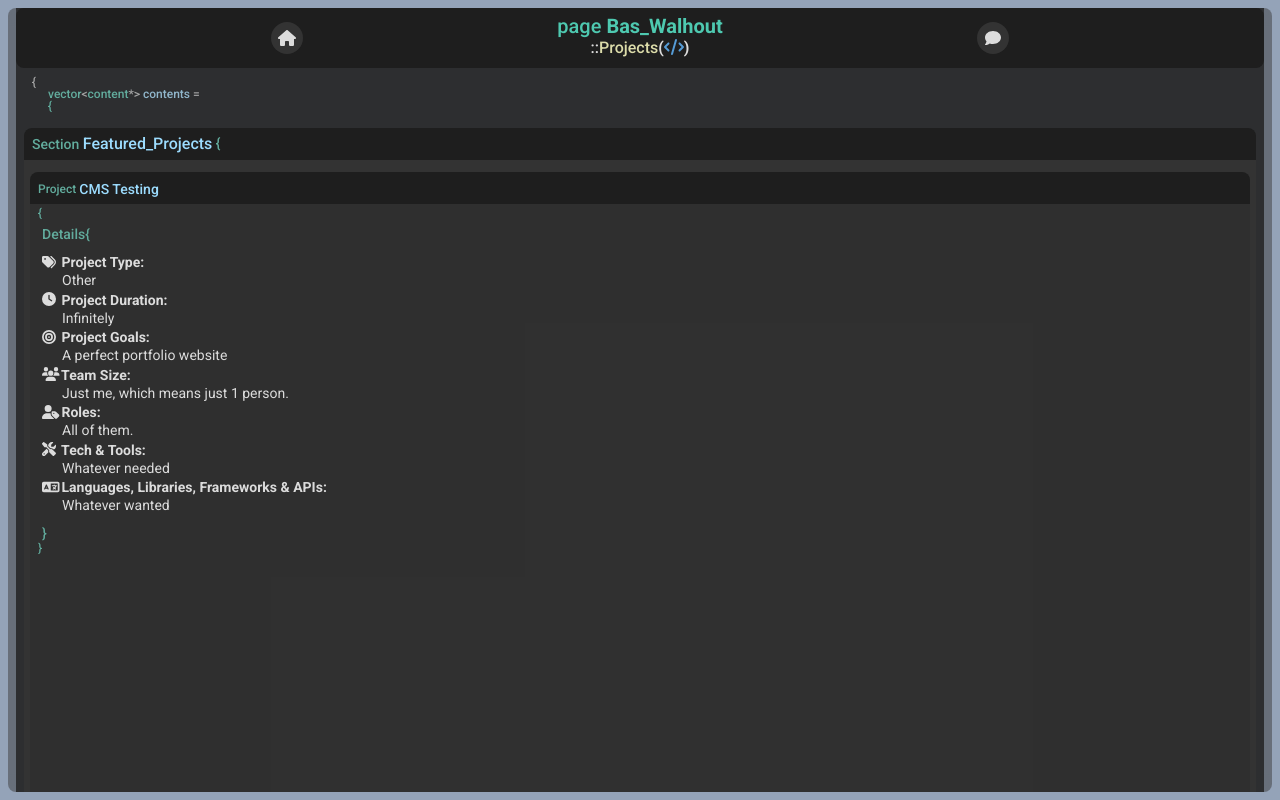
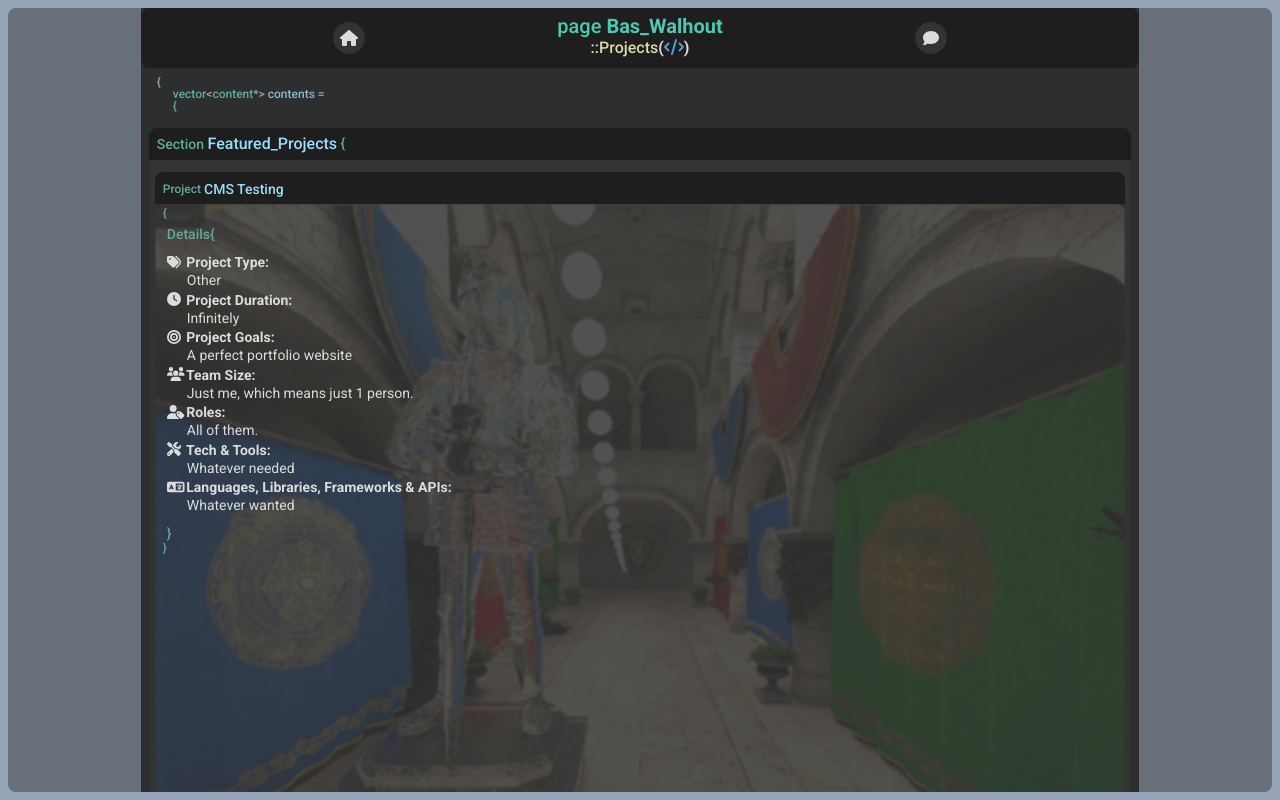
Before and after one commit to brittneypostma/help-next-tailwind, a Next.js app: page /projects in a window 1280 px wide. Built offline with nearby package versions, Linux system fonts and the light colour scheme.

Commit message:
Added background to project pages and started on larger display styling

```diff
--- a/content/projects/2022/cms-testing.json
+++ b/content/projects/2022/cms-testing.json
@@ -158,5 +158,14 @@
         }
       ]
     }
+  ],
+  "background": [
+    {
+      "type": "image",
+      "aspectRatio": "4/3",
+      "fit": "cover",
+      "layout": "fill",
+      "image": "/public/media/projects/2022/cms-testing/images/glassknight.jpg"
+    }
   ]
 }
--- a/src/CMS/content.js
+++ b/src/CMS/content.js
@@ -14,7 +14,7 @@ export function ParseContentItems(itemDescriptions)
     return itemDescriptions.map((description, index) => { return ParseContentItem(description, index); });
 }
 
-export function ParseContentItem(itemDescription, itemIndex)
+export function ParseContentItem(itemDescription, itemIndex, backgroundItem)
 {
 
     let itemType = itemDescription.type;
@@ -34,15 +34,15 @@ export function ParseContentItem(itemDescription, itemIndex)
             break;
 
         case "image":
-            return CreateImageItem(itemDescription, itemIndex);
+            return CreateImageItem(itemDescription, itemIndex, backgroundItem);
             break;
 
         case "video":
-            return CreateVideoItem(itemDescription, itemIndex);
+            return CreateVideoItem(itemDescription, itemIndex, backgroundItem);
             break;
 
         case "slideshow":
-            return CreateSlideshowItem(itemDescription, itemIndex);
+            return CreateSlideshowItem(itemDescription, itemIndex, backgroundItem);
             break;
 
         case "button":
@@ -99,7 +99,7 @@ function CreateDividerItem(description, itemIndex)
     );
 }
 
-function CreateImageItem(description, itemIndex)
+function CreateImageItem(description, itemIndex, backgroundItem)
 {
     let imagePath = description.image.replace('/public/media', '/media');
 
@@ -112,12 +112,13 @@ function CreateImageItem(description, itemIndex)
             ImageLayout={description.layout}
             ImageFit={description.fit}
             ImageAlt={null}
+            BackgroundItem={backgroundItem}
             key={itemIndex}
         />
     );
 }
 
-function CreateVideoItem(description, itemIndex)
+function CreateVideoItem(description, itemIndex, backgroundItem)
 {
     let videoPath = description.video.replace('/public/media', '/media');
 
@@ -131,13 +132,14 @@ function CreateVideoItem(description, itemIndex)
             VideoAspectRatio={description.aspectRatio}
             VideoLayout={description.layout}
             VideoFit={description.fit}
+            BakgroundItem={backgroundItem}
             key={itemIndex}
         />
     );
 
 }
 
-function CreateSlideshowItem(description, itemIndex)
+function CreateSlideshowItem(description, itemIndex, backgroundItem)
 {
 
     let slides = description.slides.map((slide)=>
@@ -161,6 +163,7 @@ function CreateSlideshowItem(description, itemIndex)
             SlideshowControls={description.controls}
             SlideshowAxis={description.direction}
             SlideshowSlides={slides}
+            BackgroundItem={backgroundItem}
             key={itemIndex}
         />
     );
--- a/src/CMS/projects.js
+++ b/src/CMS/projects.js
@@ -60,7 +60,8 @@ export function FetchProjectsContent(projectDir)
                     category: String(projectContentsJson.category),
                     priority: Number.parseInt(projectContentsJson.priority),
                 },
-                thumbnail: projectContentsJson.thumbnail,
+                thumbnail: projectContentsJson.thumbnail[0],
+                background: projectContentsJson.background[0],
                 description: projectContentsJson.description,
                 details:
                 {
--- /dev/null
+++ b/src/components/Background/Background.js
@@ -0,0 +1,14 @@
+import React from "react";
+
+export default class Background extends React.Component
+{
+
+    render()
+    {
+        return(
+            <div className="relative flex flex-col items-center w-full h-full">
+                {this.props.children}
+            </div>)
+    }
+
+}
--- a/src/components/BodyItem/BodyItem.js
+++ b/src/components/BodyItem/BodyItem.js
@@ -19,15 +19,21 @@ export default class BodyItem extends React.Component
         return(
             <ContentContainer
                 className={
-                    "relative block h-fit " +
-                    (this.props.IsGroup ? "group " : "") +
-                    (this.props.Width ?? "w-full ")
+                    "relative block " +
+                    (this.props.IsGroup ? "group" : "") + " " +
+                    (this.props.Width ?? "w-full") + " " +
+                    (this.props.Height ?? "h-fit") + " " +
+                    (this.props.AspectRatio ?? "")
                 }
                 IsLink={this.props.LocalHRef}
                 HRef={this.props.HRef ?? null}
                 Download={this.props.Download ?? null}
             >
                 <div className="relative flex flex-col w-full h-full">
+
+                    {
+                        this.props.NoTypeNames ?
+                        null :
                         <div
                             className=
                             {
@@ -69,9 +75,15 @@ export default class BodyItem extends React.Component
                                 null
                             }
                         </div>
+                    }
+
                     <div className="relative block w-full h-fit">
                         {this.props.children}
                     </div>
+
+                    {
+                        this.props.NoTypeNames ?
+                        null :
                         <div
                             className=
                             {
@@ -91,6 +103,8 @@ export default class BodyItem extends React.Component
                                 {this.props.LastItem ? "" : ","}
                             </span>
                         </div>
+                    }
+
                 </div>
             </ContentContainer>
         );
--- a/src/components/ImageItem/ImageItem.js
+++ b/src/components/ImageItem/ImageItem.js
@@ -74,6 +74,10 @@ export default class ImageItem extends React.Component
                 OpenBracketInline
                 FullItemContent
                 TypeNameBackgrounds
+                NoTypeNames={this.props.BackgroundItem}
+                Width={this.props.BackgroundItem ? "w-fit" : null}
+                Height={this.props.BackgroundItem ? "h-full" : null}
+                AspectRatio={this.props.BackgroundItem ? this.ParseImageAspectRatio() : null}
             >
                 <div
                     className={"relative block w-full " + this.ParseImageAspectRatio() }
--- a/src/components/SlideshowItem/SlideshowItem.js
+++ b/src/components/SlideshowItem/SlideshowItem.js
@@ -560,13 +560,16 @@ export default class SlideshowItem extends React.Component
         return(
             <BodyItem
                 ItemType="Slideshow"
-                ItemName={this.props.VideoName ?? null}
+                ItemName={(this.props.VideoName ?? null)}
                 TypeSize="text-2xs"
                 NameSize="text-xs"
                 OpenBracketInline
                 FullItemContent
                 TypeNameBackgrounds
-
+                NoTypeNames={this.props.BackgroundItem}
+                Width={this.props.BackgroundItem ? "w-fit" : null}
+                Height={this.props.BackgroundItem ? "h-full" : null}
+                AspectRatio={this.props.BackgroundItem ? this.ParseSlideshowAspectRatio() : null}
             >
                 <div
                     className=
--- a/src/components/VideoItem/VideoItem.js
+++ b/src/components/VideoItem/VideoItem.js
@@ -63,12 +63,16 @@ export default class VideoItem extends React.Component
         return(
             <BodyItem
                 ItemType="Video"
-                ItemName={this.props.VideoName ?? null}
+                ItemName={(this.props.VideoName ?? null)}
                 TypeSize="text-2xs"
                 NameSize="text-xs"
                 OpenBracketInline
                 FullItemContent
                 TypeNameBackgrounds
+                NoTypeNames={this.props.BackgroundItem}
+                Width={this.props.BackgroundItem ? "w-fit" : null}
+                Height={this.props.BackgroundItem ? "h-full" : null}
+                AspectRatio={this.props.BackgroundItem ? this.ParseVideoAspectRatio() : null}
             >
                 <div
                     className={"relative block w-full " + this.ParseVideoAspectRatio() }
--- a/src/pages/project/[year]/[name].js
+++ b/src/pages/project/[year]/[name].js
@@ -2,8 +2,9 @@ import React from "react";
 import { faCode, faComment } from "@fortawesome/free-solid-svg-icons";
 
 import ContentPageTemplate from "../../../templates/ContentPageTemplate/ContentPageTemplate";
+import Background from "../../../components/Background/Background";
 import { FetchProjectsContent } from "../../../CMS/projects";
-import { ParseContentItems } from "../../../CMS/content";
+import { ParseContentItems, ParseContentItem } from "../../../CMS/content";
 import { projectDirectory } from "../../../CMS/config";
 
 
@@ -23,6 +24,16 @@ export default class ProjectPage extends React.Component
                     LeftButton:{ Icon: faCode, Href: "/projects" },
                     RightButton:{ Icon: faComment, Href: "/contact" }
                 }}
+                RenderBackground=
+                {
+                    ()=>{
+                        return(
+                            <Background>
+                                {ParseContentItem(this.props.ProjectBackground, null, true)}
+                            </Background>
+                        );
+                    }
+                }
             >
                 { ParseContentItems(this.props.ProjectBody) }
             </ContentPageTemplate>
@@ -67,6 +78,7 @@ export async function getStaticProps(context)
     return { props:
     {
         ProjectTitle: projectData?.meta.name ?? null,
-        ProjectBody:  projectData?.body ?? null
+        ProjectBody:  projectData?.body ?? null,
+        ProjectBackground: projectData?.background ?? null
     }};
 }
--- a/src/templates/ContentPageTemplate/ContentPageTemplate.js
+++ b/src/templates/ContentPageTemplate/ContentPageTemplate.js
@@ -49,6 +49,7 @@ export default class ContentPageTemplate extends React.Component
                     RenderLeftButton: this.props.Header?.LeftButton ? ()=>{ return LeftButton; } : null,
                     RenderRightButton: this.props.Header?.RightButton ? ()=>{ return RightButton; } : null
                 }}
+                RenderBackground={this.props.RenderBackground ?? null}
             >
                 <div
                     className="relative flex flex-col justify-start items-center w-full h-full overflow-x-hidden overflow-y-auto"
--- a/src/templates/PageTemplate/PageTemplate.js
+++ b/src/templates/PageTemplate/PageTemplate.js
@@ -21,10 +21,12 @@ export default class PageTemplate extends React.Component
                     className="absolute block box-border w-screen h-screen p-2 overflow-hidden"
                 >
                     <div id="Glass-Background"
-                        className="relative block box-border w-full h-full px-2 rounded-lg overflow-hidden bg-black-olive/50 backdrop-blur"
+                        className="relative flex flex-col flex-nowrap items-center box-border w-full h-full px-2
+                                   rounded-lg overflow-hidden bg-black-olive/50 backdrop-blur"
                     >
                         <div id="Content-Wrapper"
-                            className="relative flex flex-col flex-nowrap box-border w-full h-full overflow-hidden bg-eerie-black/80"
+                            className="relative flex flex-col flex-nowrap box-border w-full sm:w-4/5 h-full
+                                       overflow-hidden bg-eerie-black/80"
                         >
                             <HeaderTemplate
                                 RenderTitle={this.props.Header?.RenderTitle}
```
Also changed, not shown: src/CMS/config.js (+57 -2 lines). Lines whose indentation alone changed are shown as unchanged.
